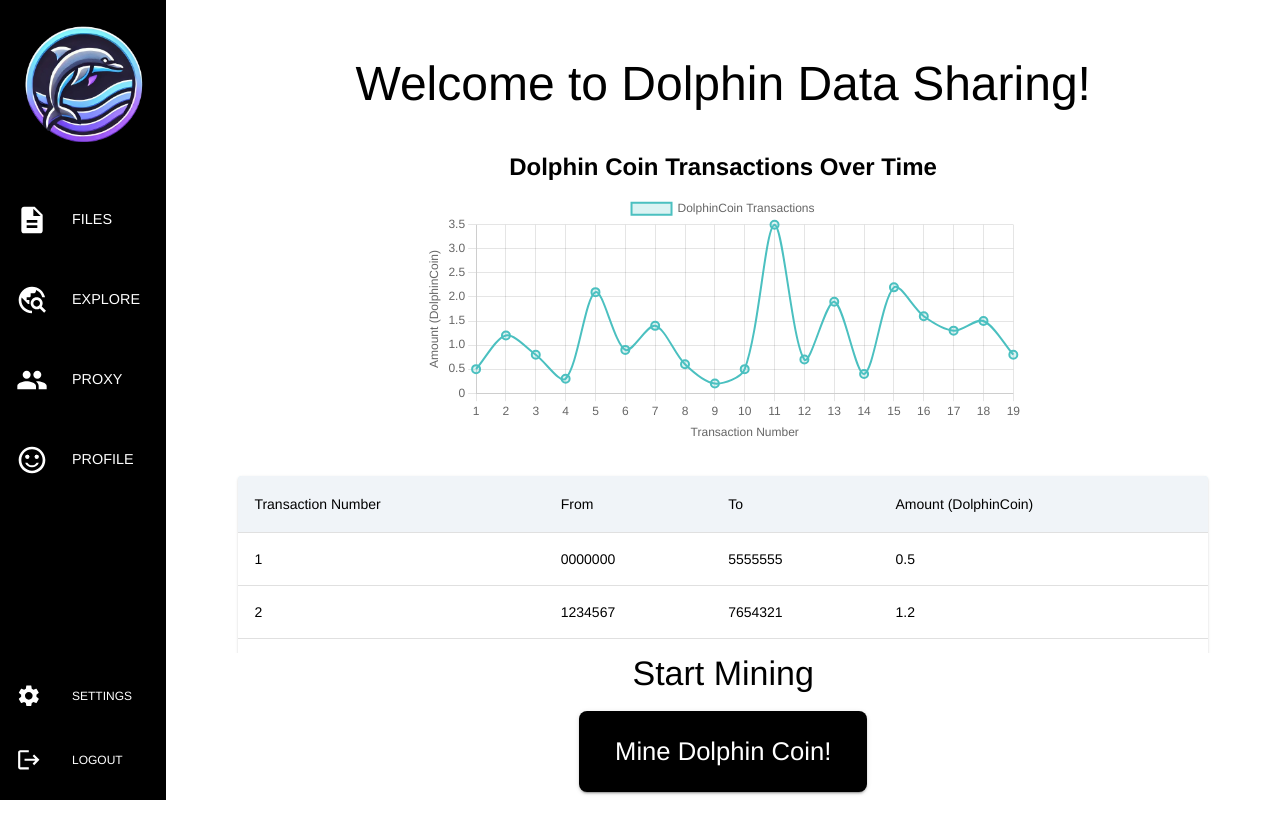
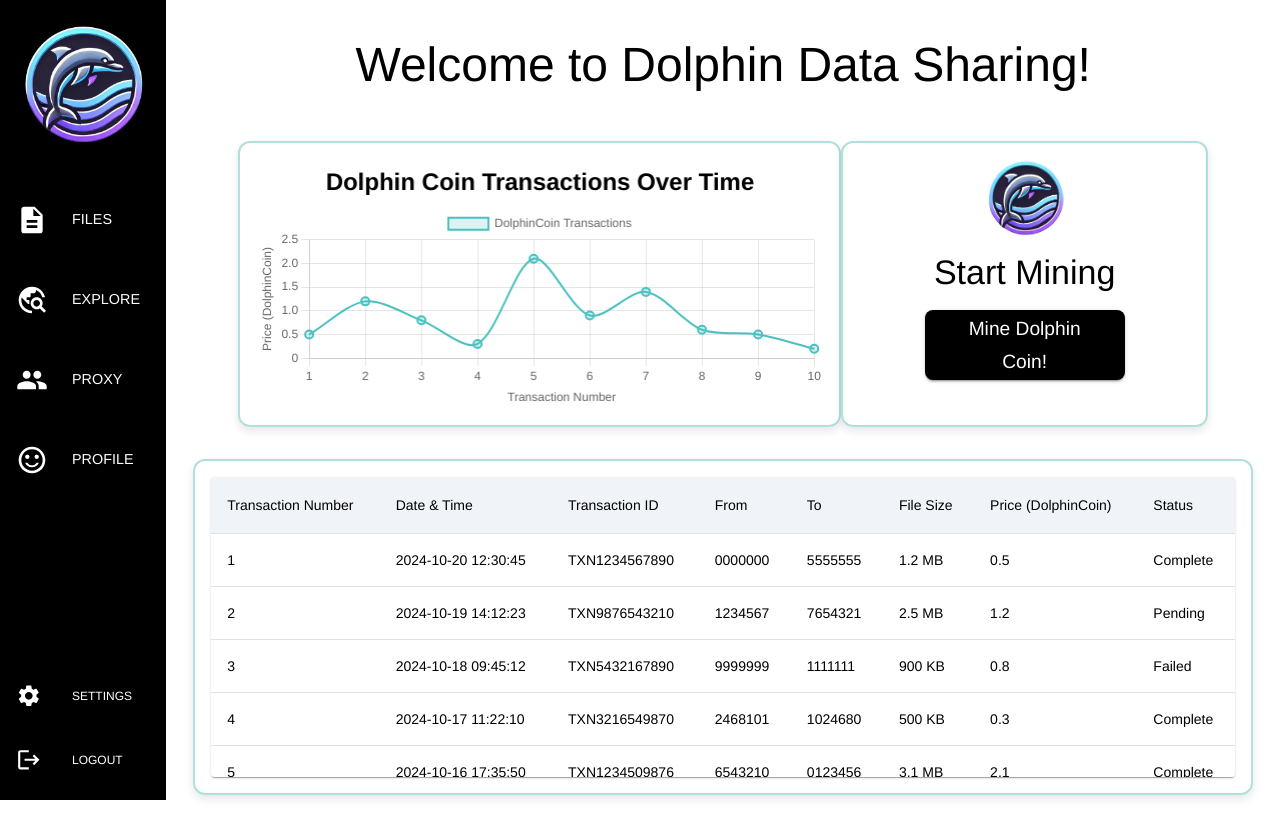
Before and after one commit to MazenIbrahim1/PHAJAM, a React (Vite) app: page /home in a window 1280 px wide. Built offline with nearby package versions, Linux system fonts and the light colour scheme.

Commit message:
outlines to sections & added more columns to table & added logo

```diff
--- a/src/components/Home/Home.jsx
+++ b/src/components/Home/Home.jsx
@@ -1,135 +1,3 @@
-{/*import { Box, Typography, Container, List, ListItem, ListItemText, ListItemIcon} from "@mui/material";
-import CheckCircleIcon from '@mui/icons-material/CheckCircle';
-import NetworkCheckIcon from '@mui/icons-material/NetworkCheck';
-import DescriptionIcon from '@mui/icons-material/Description';
-import TravelExploreIcon from '@mui/icons-material/TravelExplore';
-import PeopleIcon from '@mui/icons-material/People';
-import SettingsIcon from '@mui/icons-material/Settings';
-import GitHubIcon from '@mui/icons-material/GitHub';
-
-export default function Home() {
-	return (
-    	<Box
-        	sx={{
-          		ml:"13vw",
-              pl:"5vw",
-              pr:"5vw",
-          		height: "100vh",
-          		display: "flex",
-          		flexDirection: "column",
-          		justifyContent: "center",
-          		alignItems: "center",
-        	}}
-      	>
-        	<Box
-        		sx={{
-            		display: "flex",
-            		flexDirection:"column",
-            		alignItems: "center",
-            		justifyContent: "center",
-            		bgcolor: "#e0f7fa", // Light teal background color
-            		padding: "16px",
-            		borderRadius: "8px", // Rounded corners
-            		mb: "24px", // Margin bottom to separate from the next content
-          		}}
-        	>
-        		<Box sx={{ display: "flex" }}>
-            		<CheckCircleIcon sx={{ fontSize:50, color:"green", mr:".5vw"}} />
-            		<Typography variant="h3" sx={{color:"green"}}>Connected to Dolphin Data Sharing</Typography>
-          		</Box>
-          		<Typography variant="h5" > Have a fabulous file sharing frenzy! </Typography>
-        	</Box>
-
-
-        	<Box
-           		sx={{
-            		display: "flex",
-            	  	justifyContent: "space-between",
-            	  	width: "100%", // Controls the overall width of the boxes container
-            	  	mb: "24px", // Space below the boxes
-            	}}
-        	>
-        		// First Box *
-            	<Box
-              		sx={{
-                		width: "50%", // Each box takes up about half the container width
-                		bgcolor: "#f1f1f1", // Light background for the box
-                		padding: "16px",
-                		borderRadius: "8px", // Rounded corners
-                		mr:"1vw",
-              		}}
-            	>
-            		<Typography variant="h5">In this beautiful app, you can find...</Typography>
-
-                	<List>
-                  		<ListItem>
-                    		<ListItemIcon>
-                    	  		<NetworkCheckIcon />
-                    		</ListItemIcon>
-                    		<ListItemText primary="STATUS: Check your connection status and other stats."  />
-                  		</ListItem>
-
-                  		<ListItem>
-                    		<ListItemIcon>
-                    	  		<DescriptionIcon />
-                    		</ListItemIcon>
-                    		<ListItemText primary="FILES: View and manage files." />
-                  		</ListItem>
-
-                  		<ListItem>
-                    		<ListItemIcon>
-                     			<TravelExploreIcon />
-                    		</ListItemIcon>
-                    		<ListItemText primary="EXPLORE: View the list of files posted by your peers." />
-                  		</ListItem>
-
-                  		<ListItem>
-							<ListItemIcon>
-								<PeopleIcon />
-                    		</ListItemIcon>
-                    		<ListItemText primary="PEERS: Connect with and view active peers." />
-                  		</ListItem>
-
-                  		<ListItem>
-                    		<ListItemIcon>
-                      			<SettingsIcon />
-                    		</ListItemIcon>
-                    		<ListItemText primary="SETTINGS: Customize your node settings." />
-                  		</ListItem>
-
-                  		<ListItem>
-                    		<ListItemIcon>
-                      			<GitHubIcon />
-                    		</ListItemIcon>
-                    		<ListItemText primary="GITHUB: Access the Demure Data Sharing README." />
-                  		</ListItem>
-                	</List>
-            	</Box>
-
-            	// Second Box
-            	<Box
-              		sx={{
-                		width: "50%", // Each box takes up about half the container width
-                		bgcolor: "#f1f1f1", // Light background for the box
-                		padding: "16px",
-                		borderRadius: "8px", // Rounded corners
-                		ml:"1vw",
-              		}}
-            	>
-              		<Typography variant="h5">What is Demure Data Sharing?</Typography>
-              		<br />
-              		<Typography>
-                		We are building Demure Data Sharing, a mindful decentralized file-sharing application powered by DolphinCoin. This blockchain-based platform offers secure and private peer-to-peer file sharing with key features including STATUS to monitor connection and network performance, FILES for managing personal data, and EXPLORE to browse files shared by peers. Users can connect with active peers through PEERS, customize their node settings in SETTINGS, and access the project README via GITHUB. Demure Data Sharing ensures efficient, secure, and fully decentralized file sharing, enhancing privacy and control.
-              		</Typography>
-            	</Box>
-        	</Box>
-
-    		<Typography>Home Page by Amelia and Arpitha :DDD</Typography>
-
-		</Box>
-  );
-}
-*/}
 import React from 'react';
 import { Box, Typography, Button, Table, TableBody, TableCell, TableContainer, TableHead, TableRow, Paper } from "@mui/material";
 import { Line } from 'react-chartjs-2';
@@ -155,34 +23,105 @@ ChartJS.register(
 );
 
 export default function Home() {
-  const transactions = [
-    { from: '0000000', to: '5555555', amount: 0.5 },
-    { from: '1234567', to: '7654321', amount: 1.2 },
-    { from: '9999999', to: '1111111', amount: 0.8 },
-    { from: '2468101', to: '1024680', amount: 0.3 },
-    { from: '6543210', to: '0123456', amount: 2.1 },
-    { from: '7777777', to: '3333333', amount: 0.9 },
-    { from: '8888888', to: '4444444', amount: 1.4 },
-    { from: '5555555', to: '9999999', amount: 0.6 },
-    { from: '1234321', to: '9876543', amount: 0.2 },
-    { from: '3141592', to: '2718281', amount: .5 },
-    { from: '9988776', to: '6655443', amount: 3.5 },
-    { from: '4455667', to: '8899001', amount: 0.7 },
-    { from: '1122334', to: '5566778', amount: 1.9 },
-    { from: '6655443', to: '9988776', amount: 0.4 },
-    { from: '7788990', to: '2233445', amount: 2.2 },
-    { from: '9876543', to: '1234321', amount: 1.6 },
-    { from: '1928374', to: '5647382', amount: 1.3 },
-    { from: '1029384', to: '2938475', amount: 1.5 },
-    { from: '4567890', to: '0987654', amount: 0.8 }
+  const transactions = [  //all the transactions in table (dummy data)
+    {
+      from: '0000000',
+      to: '5555555',
+      price: 0.5,
+      dateTime: '2024-10-20 12:30:45',
+      transactionID: 'TXN1234567890',
+      fileSize: '1.2 MB',
+      status: 'Complete'
+    },
+    {
+      from: '1234567',
+      to: '7654321',
+      price: 1.2,
+      dateTime: '2024-10-19 14:12:23',
+      transactionID: 'TXN9876543210',
+      fileSize: '2.5 MB',
+      status: 'Pending'
+    },
+    {
+      from: '9999999',
+      to: '1111111',
+      price: 0.8,
+      dateTime: '2024-10-18 09:45:12',
+      transactionID: 'TXN5432167890',
+      fileSize: '900 KB',
+      status: 'Failed'
+    },
+    {
+      from: '2468101',
+      to: '1024680',
+      price: 0.3,
+      dateTime: '2024-10-17 11:22:10',
+      transactionID: 'TXN3216549870',
+      fileSize: '500 KB',
+      status: 'Complete'
+    },
+    {
+      from: '6543210',
+      to: '0123456',
+      price: 2.1,
+      dateTime: '2024-10-16 17:35:50',
+      transactionID: 'TXN1234509876',
+      fileSize: '3.1 MB',
+      status: 'Complete'
+    },
+    {
+      from: '7777777',
+      to: '3333333',
+      price: 0.9,
+      dateTime: '2024-10-15 10:24:00',
+      transactionID: 'TXN7654321098',
+      fileSize: '800 KB',
+      status: 'Pending'
+    },
+    {
+      from: '8888888',
+      to: '4444444',
+      price: 1.4,
+      dateTime: '2024-10-14 13:18:47',
+      transactionID: 'TXN1234987654',
+      fileSize: '2.0 MB',
+      status: 'Complete'
+    },
+    {
+      from: '5555555',
+      to: '9999999',
+      price: 0.6,
+      dateTime: '2024-10-13 08:55:30',
+      transactionID: 'TXN6547893210',
+      fileSize: '700 KB',
+      status: 'Failed'
+    },
+    {
+      from: '3141592',
+      to: '2718281',
+      price: 0.5,
+      dateTime: '2024-10-12 12:10:00',
+      transactionID: 'TXN3571592580',
+      fileSize: '1.5 MB',
+      status: 'Complete'
+    },
+    {
+      from: '1234321',
+      to: '9876543',
+      price: 0.2,
+      dateTime: '2024-10-11 15:45:50',
+      transactionID: 'TXN0987654321',
+      fileSize: '400 KB',
+      status: 'Pending'
+    }
   ];
 
   const data = {
-    labels: transactions.map((_, index) => `${index + 1}`), // Just show 1, 2, 3, etc.
+    labels: transactions.map((_, index) => `${index + 1}`),
     datasets: [
       {
         label: 'DolphinCoin Transactions',
-        data: transactions.map(transaction => transaction.amount),
+        data: transactions.map(transaction => transaction.price),
         borderColor: 'rgba(75, 192, 192, 1)',
         backgroundColor: 'rgba(75, 192, 192, 0.2)',
         borderWidth: 2,
@@ -194,6 +133,7 @@ export default function Home() {
 
   const options = {
     responsive: true,
+    maintainAspectRatio: false, // Disable to allow manual height & widthhhh
     plugins: {
       legend: { position: 'top' },
       title: {
@@ -205,7 +145,7 @@ export default function Home() {
     },
     scales: {
       x: { title: { display: true, text: 'Transaction Number' } },
-      y: { title: { display: true, text: 'Amount (DolphinCoin)' }, beginAtZero: true }
+      y: { title: { display: true, text: 'Price (DolphinCoin)' }, beginAtZero: true }
     }
   };
 
@@ -221,7 +161,7 @@ export default function Home() {
         justifyContent: "center",
         alignItems: "center",
         position: 'relative',
-        minHeight: '100vh', // Make sure the page takes the full viewport height
+        minHeight: '100vh', //   the page takes the full viewport height!!
       }}
     >
       {/* Page Title */}
@@ -229,48 +169,56 @@ export default function Home() {
         Welcome to Dolphin Data Sharing!
       </Typography>
 
-      {/* Line Chart for Transactions */}
-      <Box sx={{ mt: 2, width: '80vw', height: '300px', display: 'flex', justifyContent: 'center' }}>
+      {/* Box with Chart on the left and Mine section on the right */}
+      <Box
+        sx={{
+          mt: 4,
+          width: '100%',
+          display: 'flex', // Flex layout for side by side boxes
+          justifyContent: 'space-between',
+        }}
+      >
+        {/* Outlined Box around Line Chart */}
+        <Box
+          sx={{
+            width: '60%',
+            height: '250px',
+            border: '2px solid #b2dfdb', // light teal outline around da boxes
+            borderRadius: '12px',
+            padding: '16px',
+            boxShadow: '0 4px 8px rgba(0, 0, 0, 0.1)', // subtle shadow around da boxesss
+          }}
+        >
           <Line data={data} options={options} />
+
         </Box>
 
-      {/* scrollable tableeeeee */}
-      <TableContainer component={Paper} sx={{ mt: 4, maxWidth: '80vw', maxHeight: '300px', overflow: 'auto' }}>
-        <Table stickyHeader>
-          <TableHead>
-            <TableRow sx={{ backgroundColor: '#e0f7fa' }}>
-              <TableCell>Transaction Number</TableCell> {/* transaction # */}
-              <TableCell>From</TableCell>
-              <TableCell>To</TableCell>
-              <TableCell>Amount (DolphinCoin)</TableCell>
-            </TableRow>
-          </TableHead>
-          <TableBody>
-            {transactions.map((transaction, index) => (
-              <TableRow key={index}>
-                <TableCell>{index + 1}</TableCell>
-                <TableCell>{transaction.from}</TableCell>
-                <TableCell>{transaction.to}</TableCell>
-                <TableCell>{transaction.amount}</TableCell>
-              </TableRow>
-            ))}
-          </TableBody>
-        </Table>
-      </TableContainer>
-
-      {/* Button always visible at the bottom !! */}
+        {/* Outlined Box around "Mine Here" Section  */}
         <Box
           sx={{
-          position: 'absolute',
-          bottom: 0,
-          width: '100%',
+            width: '35%',
             display: 'flex',
             flexDirection: 'column',
             alignItems: 'center',
-          backgroundColor: 'white',
-          pb: '16px',
+            border: '2px solid #b2dfdb',
+            borderRadius: '12px',
+            padding: '16px',
+            boxShadow: '0 4px 8px rgba(0, 0, 0, 0.1)',
+
           }}
         >
+
+          <Box
+            component="img"
+            src="src/assets/logo.png" //adding logo to the mine section
+            alt="Logo"
+            sx={{
+              width: '100px',
+              height: 'auto',
+              mb: '16px'
+            }}
+          />
+
           <Typography variant="h4" sx={{ mb: "16px" }}>
             Start Mining
           </Typography>
@@ -280,13 +228,59 @@ export default function Home() {
             color="primary"
             sx={{
               padding: "18px 36px",
-            fontSize: "1.6rem",
-            borderRadius: "8px"
+              fontSize: "1.2rem",
+              borderRadius: "8px",
+			  width: "200px",
+    		  height: "70px"
             }}
           >
             Mine Dolphin Coin!
           </Button>
         </Box>
       </Box>
+
+
+      <Box
+        sx={{
+          mt: 4,
+          width: '80vw',
+          border: '2px solid #b2dfdb',
+          borderRadius: '12px',
+          padding: '16px',
+          boxShadow: '0 4px 8px rgba(0, 0, 0, 0.1)',
+        }}
+      >
+        <TableContainer component={Paper} sx={{ maxHeight: '300px', overflow: 'auto' }}>
+          <Table stickyHeader>
+            <TableHead>
+              <TableRow sx={{ backgroundColor: '#e0f7fa' }}>
+                <TableCell>Transaction Number</TableCell>
+                <TableCell>Date & Time</TableCell>
+                <TableCell>Transaction ID</TableCell>
+                <TableCell>From</TableCell>
+                <TableCell>To</TableCell>
+                <TableCell>File Size</TableCell>
+                <TableCell>Price (DolphinCoin)</TableCell>
+                <TableCell>Status</TableCell>
+              </TableRow>
+            </TableHead>
+            <TableBody>
+              {transactions.map((transaction, index) => (
+                <TableRow key={index}>
+                  <TableCell>{index + 1}</TableCell>
+                  <TableCell>{transaction.dateTime}</TableCell>
+                  <TableCell>{transaction.transactionID}</TableCell>
+                  <TableCell>{transaction.from}</TableCell>
+                  <TableCell>{transaction.to}</TableCell>
+                  <TableCell>{transaction.fileSize}</TableCell>
+                  <TableCell>{transaction.price}</TableCell>
+                  <TableCell>{transaction.status}</TableCell>
+                </TableRow>
+              ))}
+            </TableBody>
+          </Table>
+        </TableContainer>
+      </Box>
+    </Box>
   );
 }
```
Lines whose indentation alone changed are shown as unchanged.
